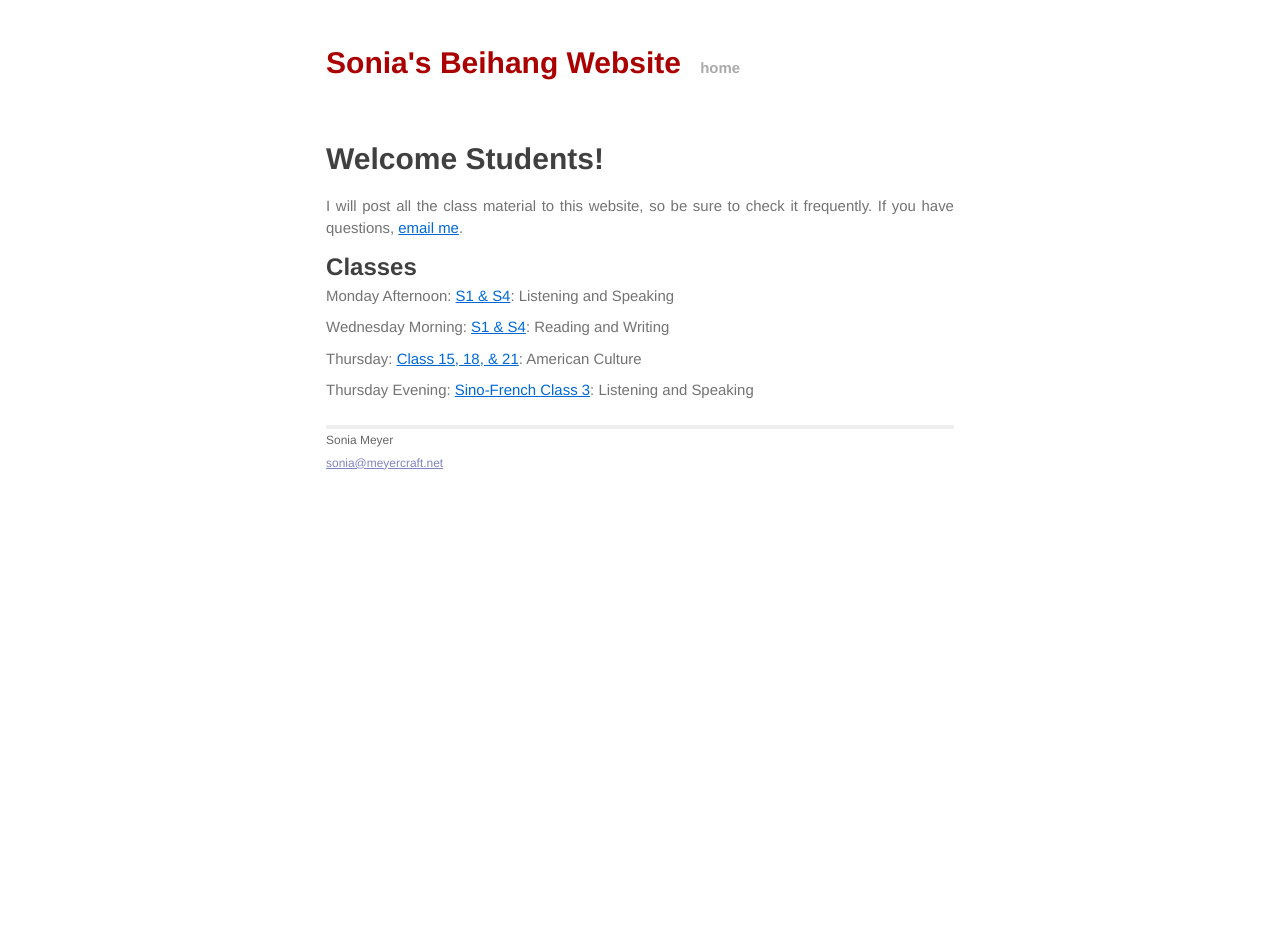
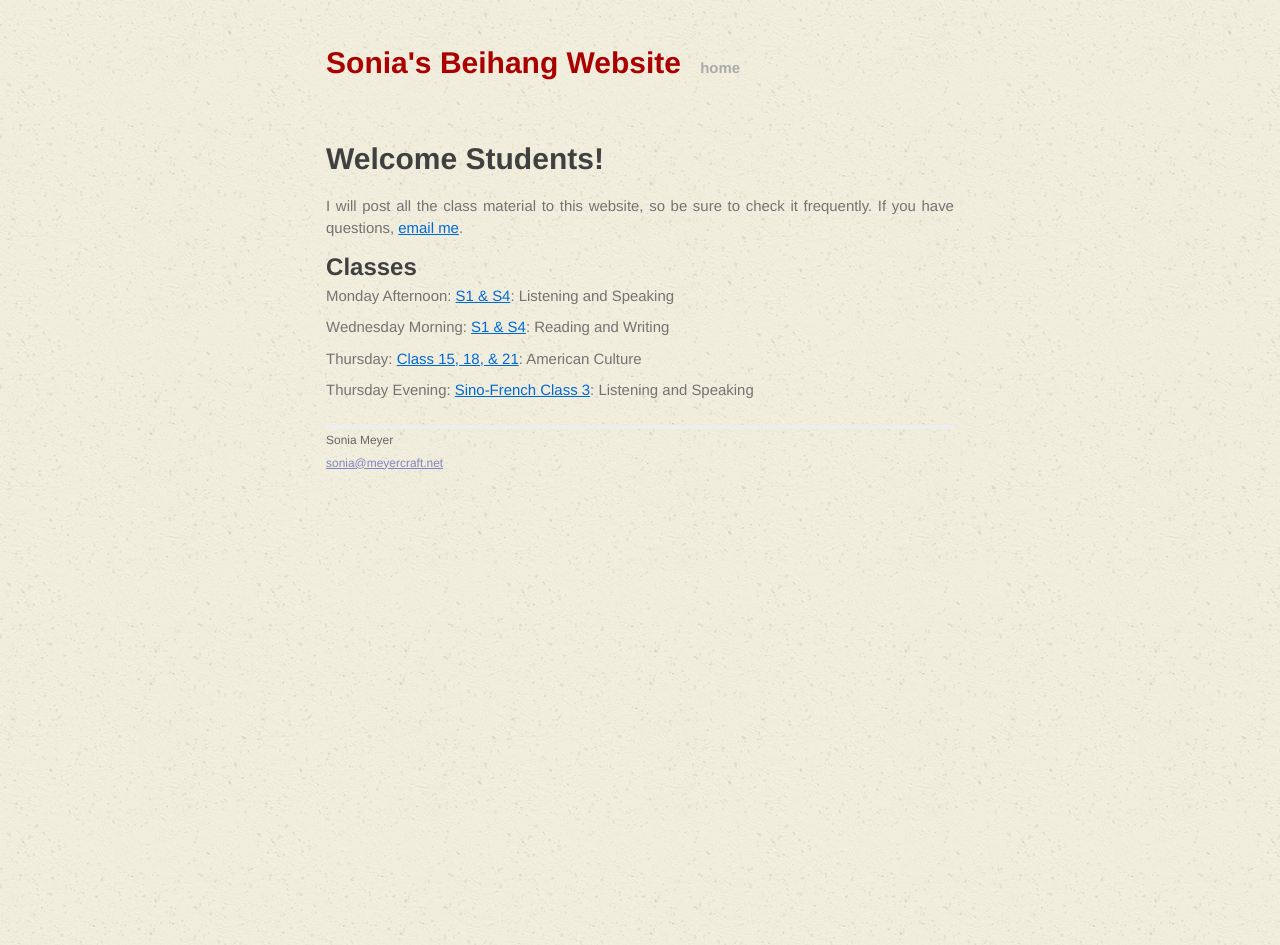
Before and after one commit to soniawmeyer/soniameyer-beihang-students-website, a Jekyll site: the page built from index.md, in a window 1280 px wide. Built offline with Jekyll 4.4.1, drawn with Linux system fonts in a browser that asks for light colours.

Commit message:
set ricepaper as the background

```diff
--- a/css/main.css
+++ b/css/main.css
@@ -140,6 +140,7 @@ body {
     line-height: 18px;
     color: #737373;
     background-color: white;
+    background-image:url('/img/ricepaper_v3.png');
     margin: 10px 13px 10px 13px;
 }
 table {
```
